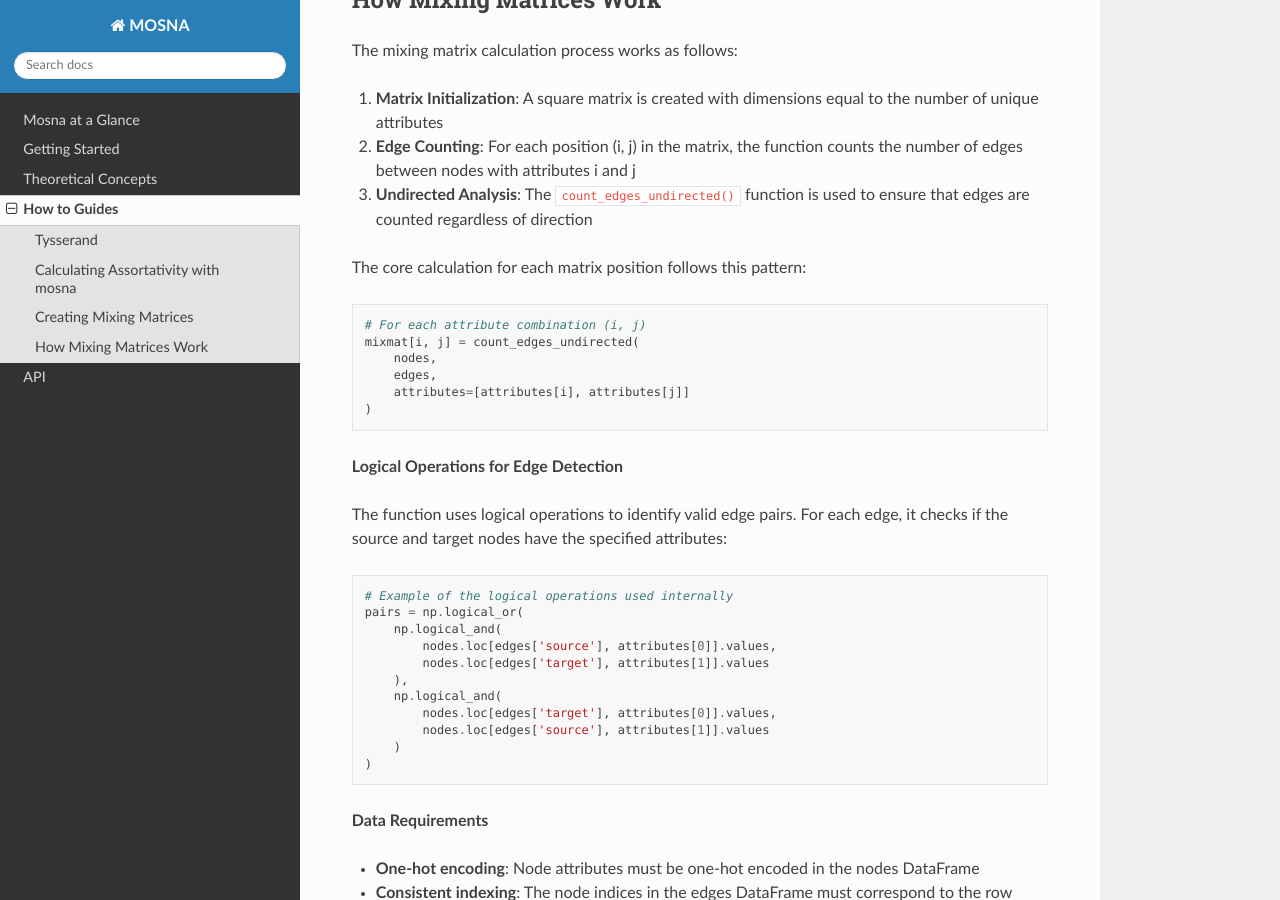
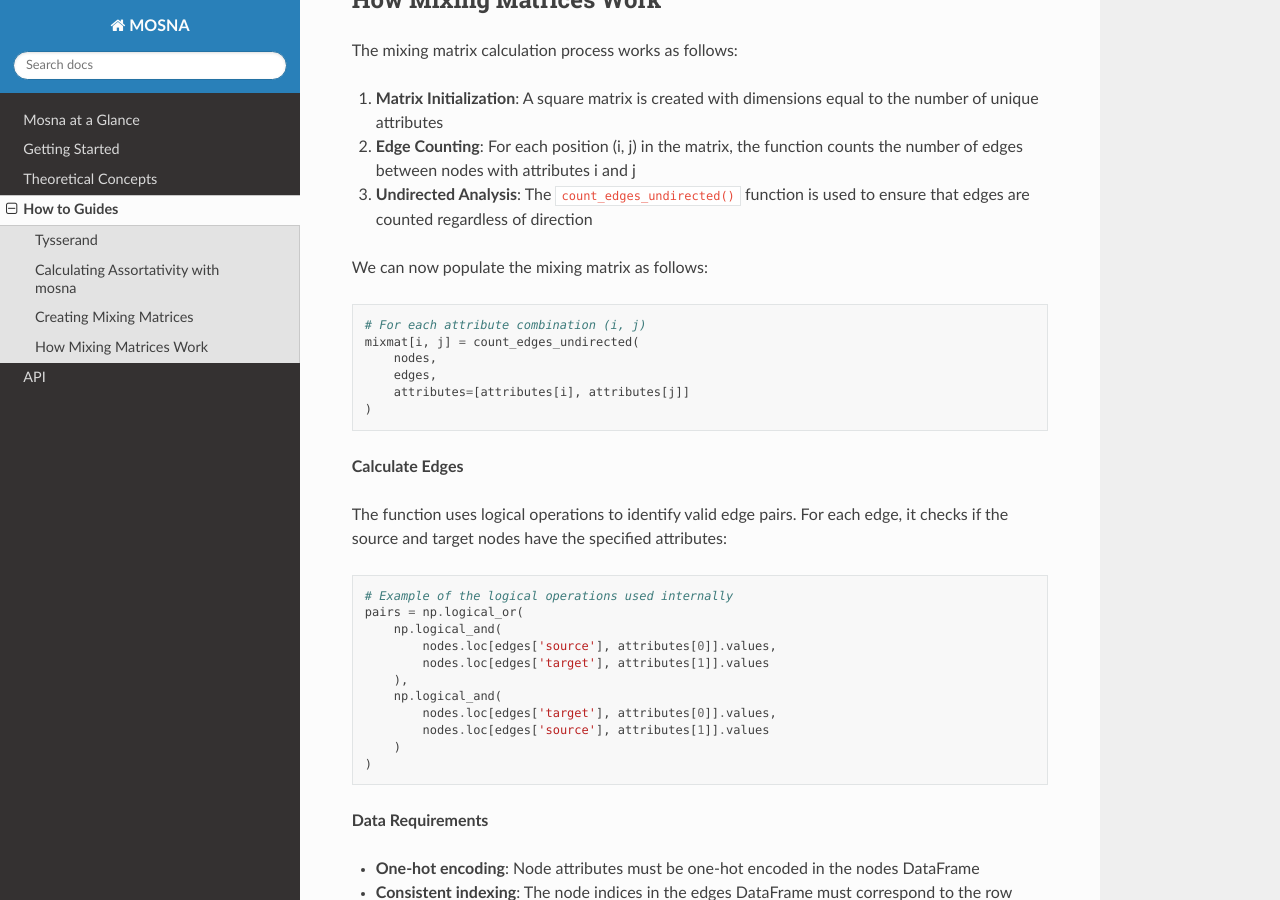
Before and after one commit to Bram-Simon/mosna_documentation, a Sphinx documentation site: the page built from docs/source/how_to_guides.rst, in a window 1280 px wide and 900 px high, scrolled down 2247 px. Built offline with Sphinx 7.4.7 and the Read the Docs theme 3.1.0, drawn with Linux system fonts in a browser that asks for light colours.

```diff
--- a/docs/source/how_to_guides.rst
+++ b/docs/source/how_to_guides.rst
@@ -95,7 +95,7 @@
 2. **Edge Counting**: For each position (i, j) in the matrix, the function counts the number of edges between nodes with attributes i and j
 3. **Undirected Analysis**: The ``count_edges_undirected()`` function is used to ensure that edges are counted regardless of direction
 
-The core calculation for each matrix position follows this pattern:
+We can now populate the mixing matrix as follows:
 
 .. code-block:: python
 
@@ -106,9 +106,10 @@
         attributes=[attributes[i], attributes[j]]
     )
 
-**Logical Operations for Edge Detection**
+**Calculate Edges**
 
-The function uses logical operations to identify valid edge pairs. For each edge, it checks if the source and target nodes have the specified attributes:
+The function uses logical operations to identify valid edge pairs.
+For each edge, it checks if the source and target nodes have the specified attributes:
 
 .. code-block:: python
 
```
